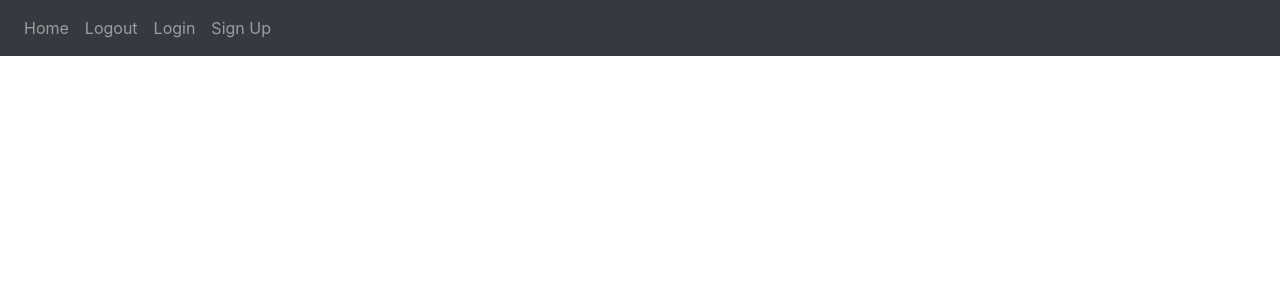
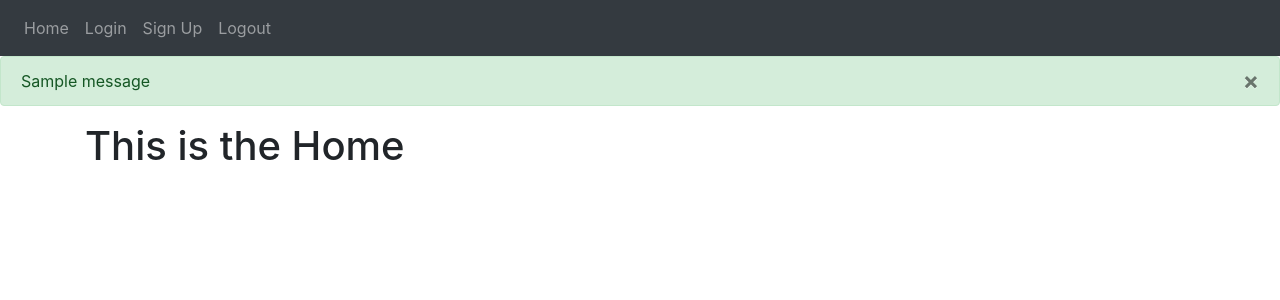
Before and after one commit to juancv3d/My_Website, a Flask app: page / in a window 1280 px wide. Shown: the top 300 px of the page. Run offline with Flask 2, Linux system fonts and the light colour scheme; one stand-in notice (Sample message) is shown; some libraries are stand-ins or nearby versions.

Commit message:
Adding alerts to manage user errors

```diff
--- a/website/templates/base.html
+++ b/website/templates/base.html
@@ -1,8 +1,8 @@
 <!DOCTYPE html>
 <html>
-<head>
-    <meta charset="utf-8">
-    <meta name="viewport" content="width=device-width, initial-scale=1.0">
+  <head>
+    <meta charset="utf-8" />
+    <meta name="viewport" content="width=device-width, initial-scale=1" />
     <link
       rel="stylesheet"
       href="https://stackpath.bootstrapcdn.com/bootstrap/4.4.1/css/bootstrap.min.css"
@@ -16,9 +16,8 @@
     />
 
     <title>{% block title %}Home{% endblock %}</title>
-
-</head>
-<body>
+  </head>
+  <body>
     <nav class="navbar navbar-expand-lg navbar-dark bg-dark">
       <button
         class="navbar-toggler"
@@ -30,16 +29,35 @@
       </button>
       <div class="collapse navbar-collapse" id="navbar">
         <div class="navbar-nav">
+
           <a class="nav-item nav-link" id="home" href="/">Home</a>
-          <a class="nav-item nav-link" id="logout" href="/logout">Logout</a>
           <a class="nav-item nav-link" id="login" href="/login">Login</a>
           <a class="nav-item nav-link" id="signUp" href="/sign-up">Sign Up</a>
+          <a class="nav-item nav-link" id="logout" href="/logout">Logout</a>
 
         </div>
       </div>
     </nav>
 
+    {% with messages = get_flashed_messages(with_categories=true) %} {% if
+    messages %} {% for category, message in messages %} {% if category ==
+    'error' %}
+    <div class="alert alert-danger alter-dismissable fade show" role="alert">
+      {{ message }}
+      <button type="button" class="close" data-dismiss="alert">
+        <span aria-hidden="true">&times;</span>
+      </button>
+    </div>
+    {% else %}
+    <div class="alert alert-success alter-dismissable fade show" role="alert">
+      {{ message }}
+      <button type="button" class="close" data-dismiss="alert">
+        <span aria-hidden="true">&times;</span>
+      </button>
+    </div>
+    {% endif %} {% endfor %} {% endif %} {% endwith %}
 
+    <div class="container">{% block content %} {% endblock %}</div>
     <script
       src="https://code.jquery.com/jquery-3.2.1.slim.min.js"
       integrity="sha384-KJ3o2DKtIkvYIK3UENzmM7KCkRr/rE9/Qpg6aAZGJwFDMVNA/GpGFF93hXpG5KkN"
--- a/website/templates/home.html
+++ b/website/templates/home.html
@@ -1,2 +1,5 @@
 {% extends "base.html" %}
 {% block title %}Home{% endblock %}
+{% block content %}
+<h1>This is the Home</h1>
+{% endblock %}
```
